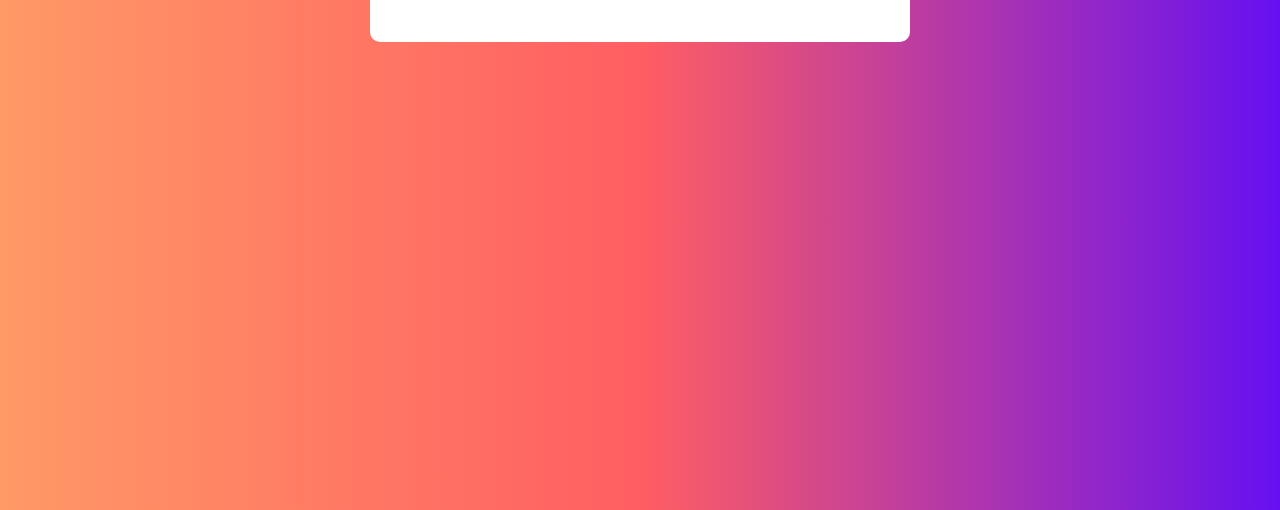
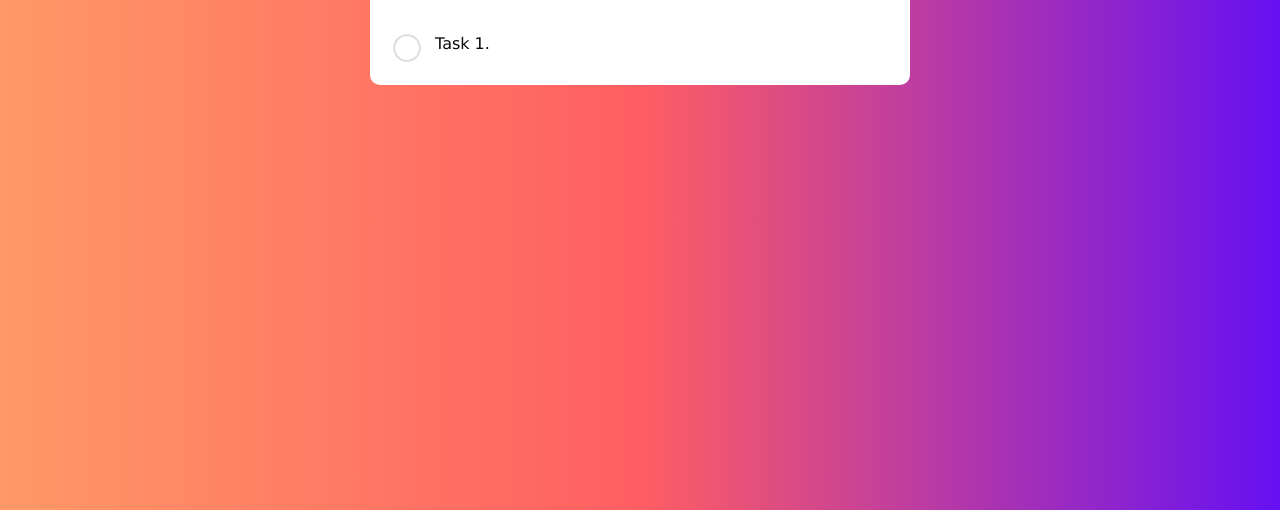
Before and after one commit to lemwaizz/to_do_list, a plain HTML site: page index.html in a window 1280 px wide. Shown: the part 290-800 px from the top of the page. Drawn offline with Linux system fonts and the light colour scheme.

Commit message:
unchecked

```diff
--- a/index.html
+++ b/index.html
@@ -13,7 +13,11 @@
                     <input type="text" id="input_box" placeholder="Add your task.">
                     <button>Add</button>
                 </div>
+                <ul id="list_container">
+                    <li>Task 1.</li>
+                </ul>
             </div>
         </div>
+        <script src="script.js"></script>
     </body>
 </html>
--- /dev/null
+++ b/script.js
@@ -0,0 +1,2 @@
+const inputBox = document.getElementById("input_box")
+const listContainer = document.getElementById("list_container")
--- a/styles.css
+++ b/styles.css
@@ -60,3 +60,24 @@ button{
 .add_box button:hover{
     color: black;
 }
+ul li{
+    list-style: none;
+    font-size: medium;
+    padding: 12px 8px 12px 50px;
+    user-select: none;
+    cursor: pointer;
+    color: #0d0d0d;
+    position: relative;
+}
+ul li::before{
+    content: "";
+    position: absolute;
+    height: 28px;
+    width: 28px;
+    border-radius: 50%;
+    background-image: url(images/unchecked.png);
+    background-size: cover;
+    background-position: center;
+    top: 12px;
+    left: 8px;
+}
```
